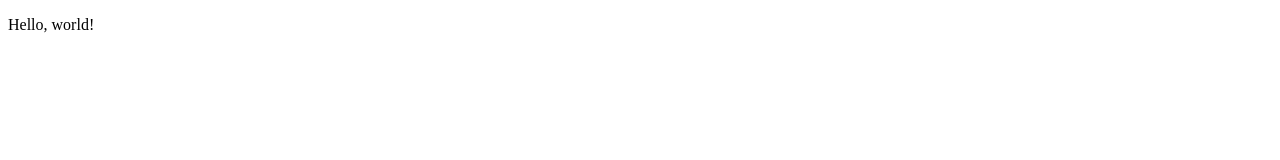
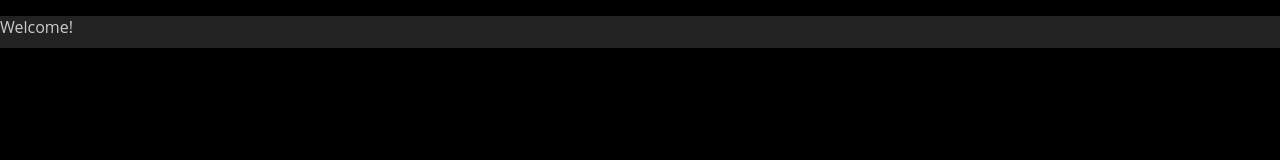
Before and after one commit to Gaztin/gaztin.com, a plain HTML site: page index.html in a window 1280 px wide. Drawn offline with Linux system fonts and the light colour scheme.

Commit message:
Add style sheet

```diff
--- a/index.html
+++ b/index.html
@@ -3,8 +3,10 @@
 <head>
 	<title>Gaztin</title>
 	<link rel="icon" href="/favicon.ico" type="image/x-icon">
+	<link rel="stylesheet" href="style.css">
 </head>
 
 <body>
-	<p>Hello, world!</p>
+	<div id="top"/>
+	<p class="welcome">Welcome!</class>
 </body>
--- /dev/null
+++ b/style.css
@@ -0,0 +1,16 @@
+body {
+	background: #000;
+	margin: 0;
+	padding: 0;
+}
+
+#top {
+	background: #222;
+	height: 32px;
+}
+
+.welcome {
+	color: #ccc;
+	font-family: 'Open Sans', sans-serif;
+	font-size: 100%;
+}
```
